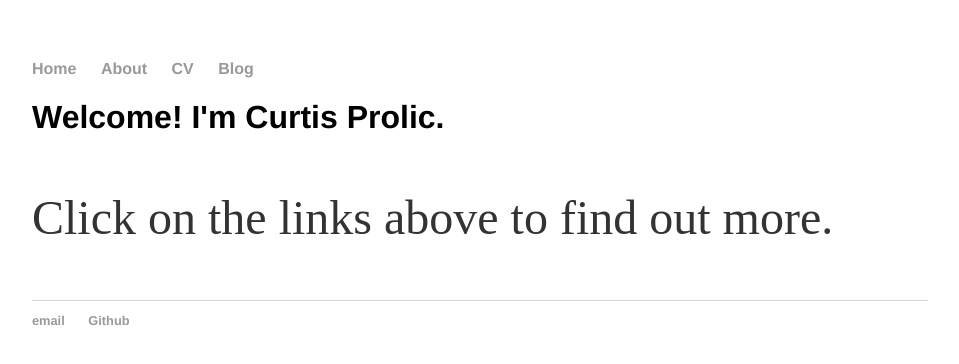
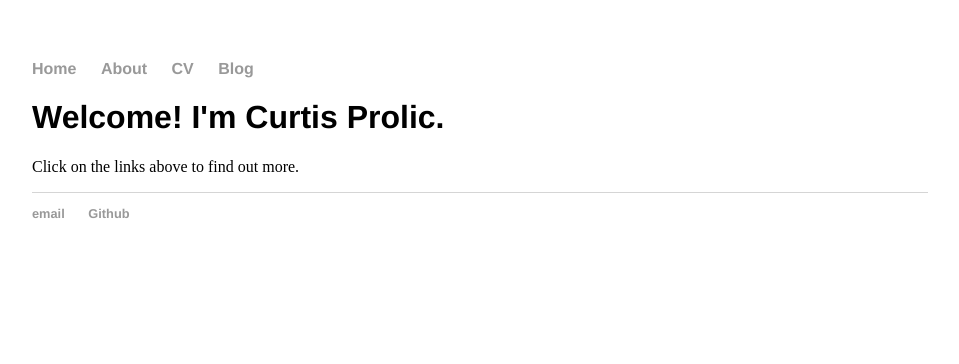
Before and after one commit to cprolic18/cprolic18.github.io, a Jekyll site: the page built from index.html, in a window 1280 px wide. Shown: the top 364 px of the page, without its empty margins (160-1119 px from the left). Built offline with Jekyll 4.4.1, drawn with Linux system fonts in a browser that asks for light colours.

Commit message:
try again

```diff
--- a/css/main.css
+++ b/css/main.css
@@ -23,7 +23,7 @@ h1 {
     font-size: 2em;
     font-family:'Helvetica', 'Arial', 'Sans-Serif';
 }
-p {
+p.default {
     font-size: 3em;
     line-height: 1.4em;
     color: #333;
```
